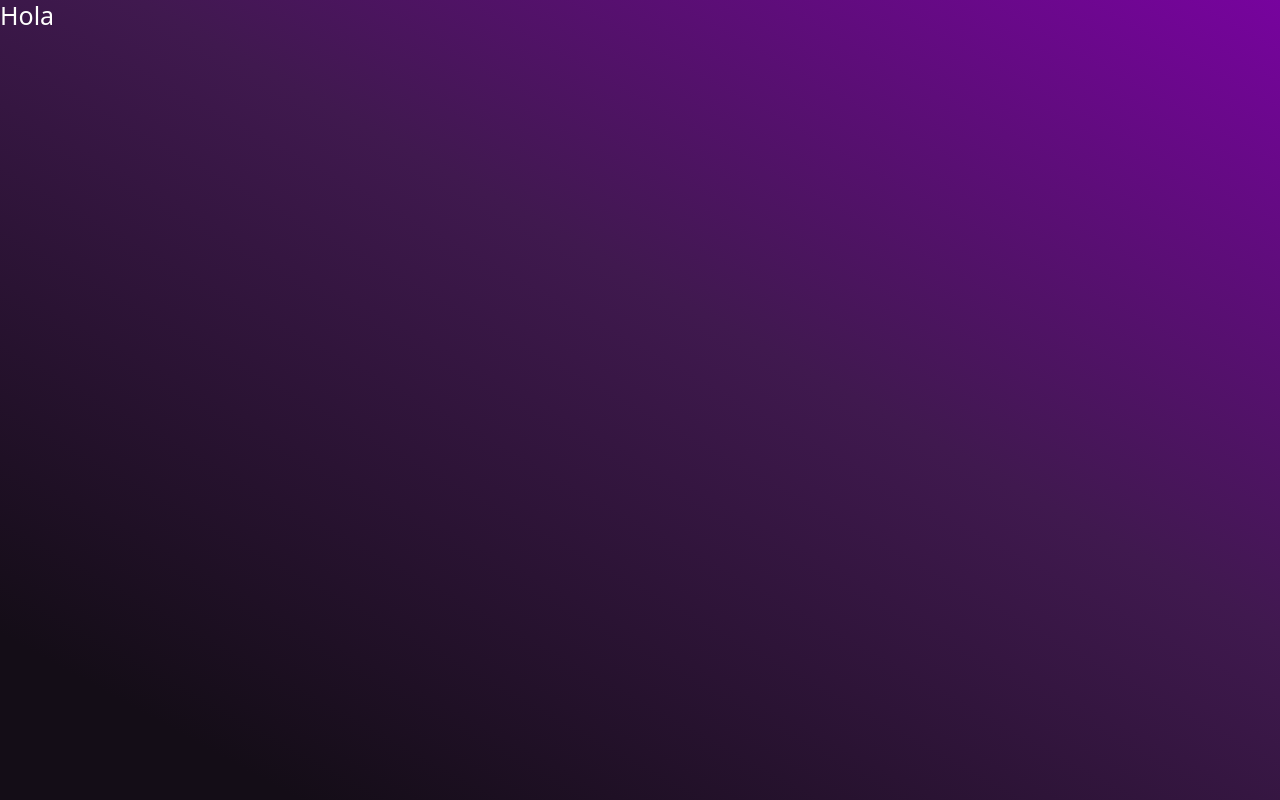
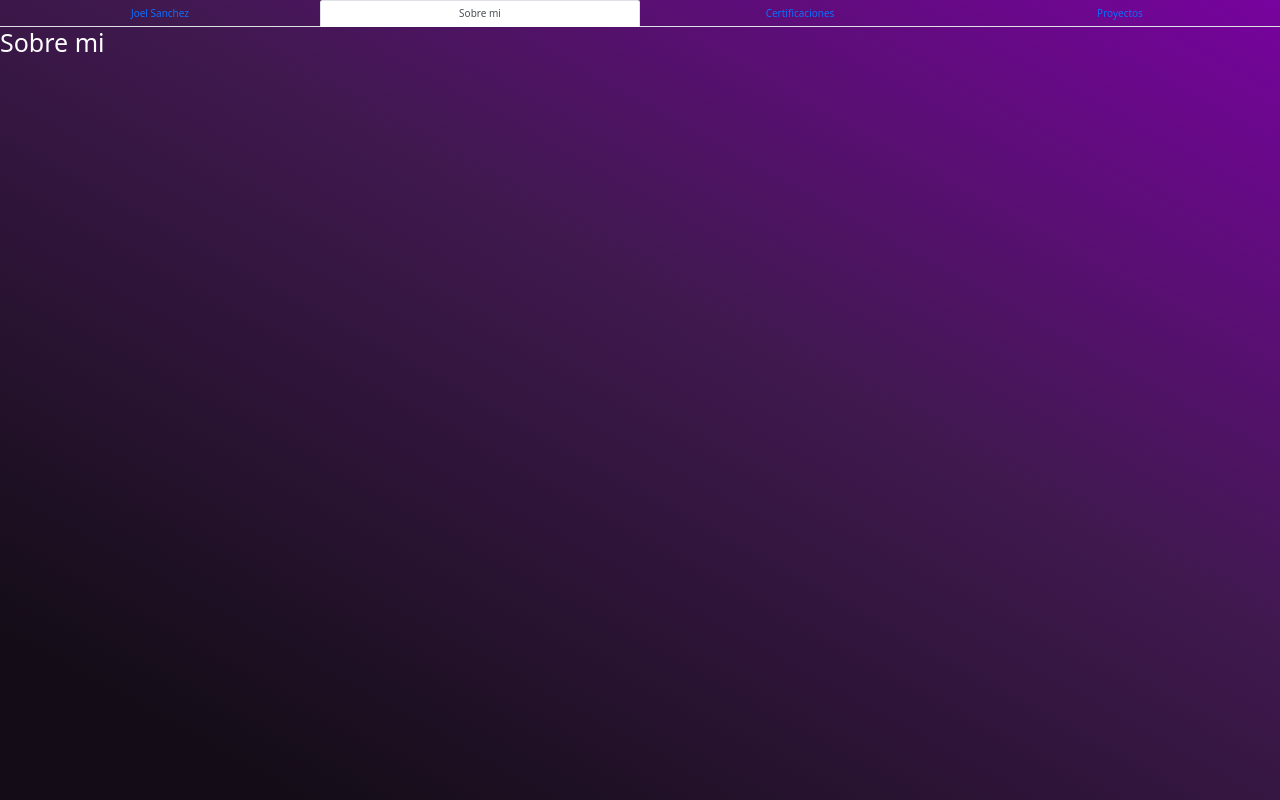
Before and after one commit to JoelSanchez01/Portafolio, a React app: page / in a window 1280 px wide. Built offline with nearby package versions, Linux system fonts and the light colour scheme.

Commit message:
se esta configurando las tabs

```diff
--- a/src/App.jsx
+++ b/src/App.jsx
@@ -1,9 +1,10 @@
 import "./assets/styles/App.css";
+import NavBar from "./components/NavBar";
 
 function App() {
   return (
     <div id="app">
-      <h1>Hola</h1>
+      <NavBar />
     </div>
   );
 }
--- /dev/null
+++ b/src/components/NavBar.jsx
@@ -0,0 +1,27 @@
+import { Tabs, Tab, TabContainer } from "react-bootstrap";
+
+const NavBar = () => {
+  return (
+    <Tabs
+      justify
+      className="justify-content-center align-items-center"
+      defaultActiveKey="link-1"
+    >
+      <TabContainer title="Joel Sanchez"></TabContainer>
+
+      <Tab eventKey="link-1" title="Sobre mi">
+        <h1>Sobre mi</h1>
+      </Tab>
+
+      <Tab eventKey="link-2" title="Certificaciones">
+        <h1>Certificaciones</h1>
+      </Tab>
+
+      <Tab eventKey="link-3" title="Proyectos">
+        <h1>Proyectos</h1>
+      </Tab>
+    </Tabs>
+  );
+};
+
+export default NavBar;
```
Also changed, not shown: 1 other file (tests, documents, lock files or other folders).
